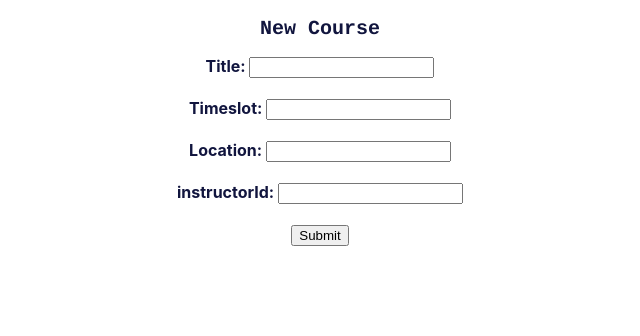
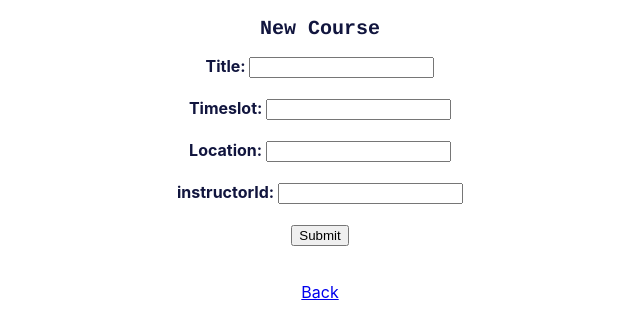
Before and after one commit to tsirobinson/webDevFinalFrontend, a React (Create React App) app: page /newcourse in a window 1280 px wide. Shown: the top 336 px of the page, without its empty margins (320-960 px from the left). Built offline with nearby package versions, Linux system fonts and the light colour scheme.

Commit message:
can navigate back to all instructors and all courses in respective single and add views

```diff
--- a/src/components/views/InstructorView.js
+++ b/src/components/views/InstructorView.js
@@ -37,6 +37,9 @@ const InstructorView = (props) => {
       <Link to={`/instructors`}>
           <button onClick={() => deleteInstructor(instructor.id)}>X</button>
         </Link>
+        <Link to={'/instructors'} >
+        <p>Back</p>
+      </Link>
       </div>
     );
   } else {
@@ -51,6 +54,9 @@ const InstructorView = (props) => {
         <Link to={`/instructors`}>
           <button onClick={() => deleteInstructor(instructor.id)}>X</button>
         </Link>
+        <Link to={'/instructors'} >
+        <p>Back</p>
+      </Link>
       </div>
     );
   }
--- a/src/components/views/NewCourseView.js
+++ b/src/components/views/NewCourseView.js
@@ -1,5 +1,4 @@
-
-
+import { Link } from "react-router-dom";
 
 const NewCourseView = (props) => {
   const {handleChange, handleSubmit } = props;
@@ -39,6 +38,9 @@ const NewCourseView = (props) => {
           <br/>
         </form>
         </div>
+        <Link to={'/instructors'} >
+            <p>Back</p>
+        </Link>
       </div>
 
   )
--- a/src/components/views/NewInstructorView.js
+++ b/src/components/views/NewInstructorView.js
@@ -1,5 +1,4 @@
-
-
+import { Link } from "react-router-dom";
 
 const NewInstructorView = (props) => {
     const {handleChange, handleSubmit } = props;
@@ -38,6 +37,9 @@ const NewInstructorView = (props) => {
             <br/>
           </form>
           </div>
+          <Link to={'/instructors'} >
+            <p>Back</p>
+          </Link>
         </div>
 
     )
```
